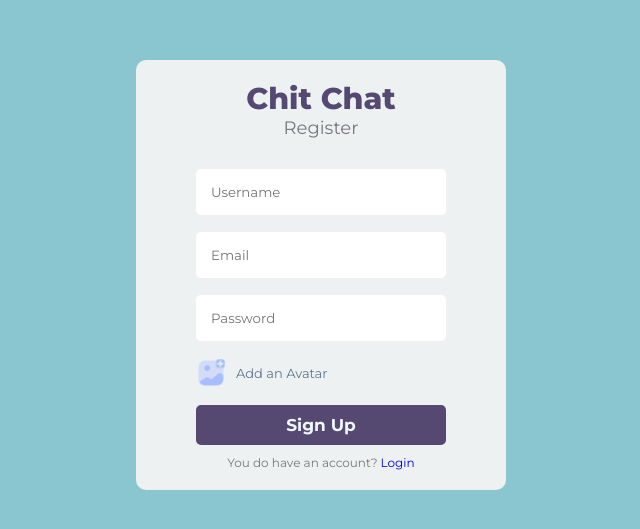
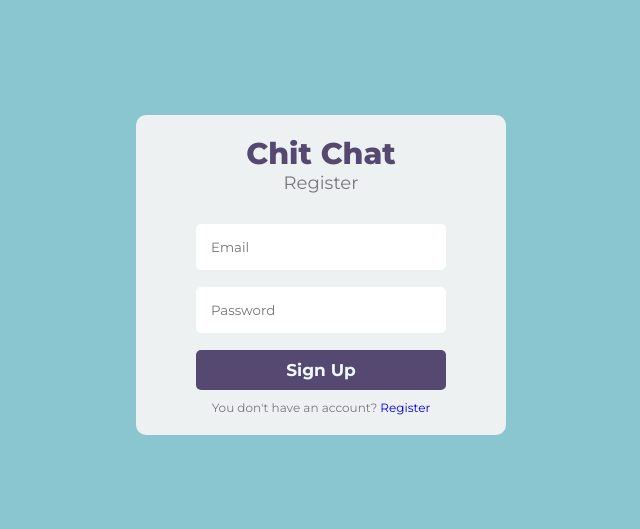
Before and after one commit to AbhishekSoni1764/ChitChat, a React (Vite) app: page / in a window 1280 px wide. Shown: the part 125-654 px from the top of the page, without its empty margins (319-959 px from the left). Built offline with nearby package versions, Linux system fonts and the light colour scheme.

Commit message:
login page done

```diff
--- a/src/App.jsx
+++ b/src/App.jsx
@@ -1,11 +1,12 @@
 import './App.css'
+import Login from './pages/Login'
 import Register from './pages/Register'
 
 function App() {
 
   return (
     <>
-      <Register />
+      <Login />
     </>
   )
 }
--- a/src/pages/Login.jsx
+++ b/src/pages/Login.jsx
@@ -0,0 +1,20 @@
+const Login = () => {
+    return (
+        <div className="register-container">
+            <div className="register-wrapper">
+                <div className="heading">
+                    <span className="logo">Chit Chat</span>
+                    <span className="page-title">Register</span>
+                </div>
+                <form className="sign-up-form">
+                    <input type="email" placeholder="Email" />
+                    <input type="password" placeholder="Password" />
+                    <button className="sign-up-btn">Sign Up</button>
+                </form>
+                <p>You don't have an account? <a href="#">Register</a></p>
+            </div>
+        </div>
+    )
+}
+
+export default Login;
```
